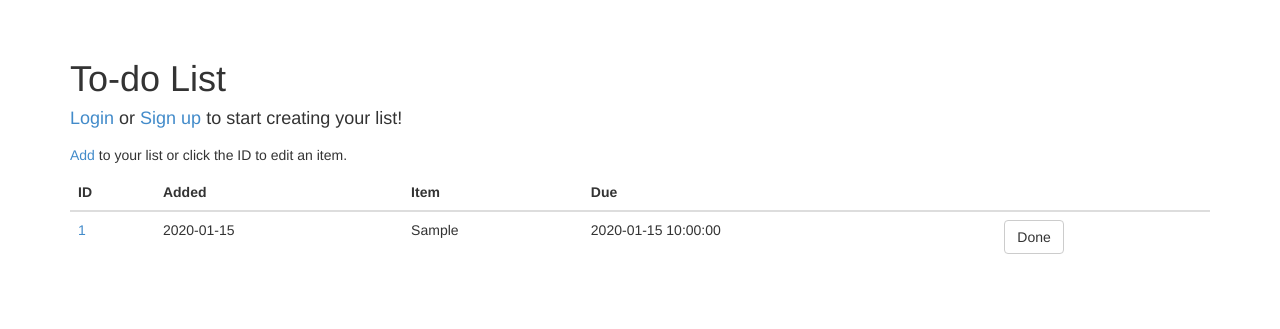
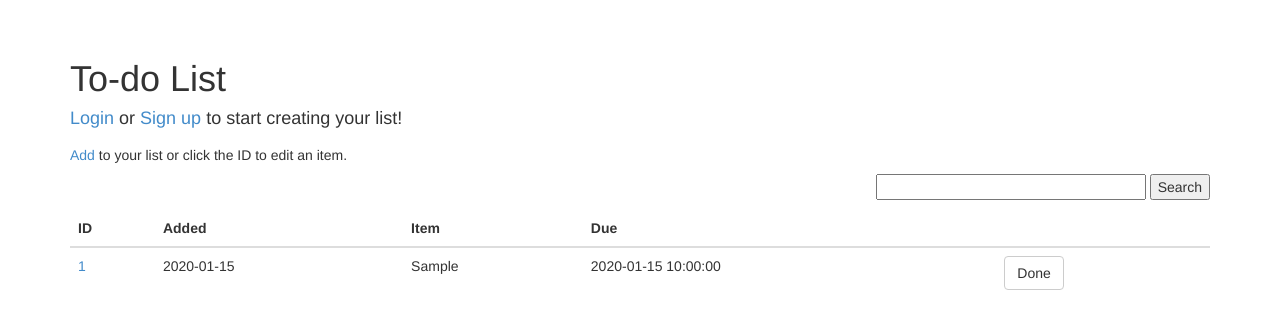
Before and after one commit to erictempleton1/TodoList, a Python web app: template todo/templates/list.html in a window 1280 px wide. Shown: the part 51-380 px from the top of the page. Run offline with Jinja, Linux system fonts and the light colour scheme; the template is opened without the code that fills it: most values are stand-ins (such as "Sample title", 1, 10 or a date in 2020); form fields are guessed from the names that the template uses; some libraries are stand-ins or nearby versions.

Commit message:
added search box to layout, and strted view logic

```diff
--- a/todo/templates/list.html
+++ b/todo/templates/list.html
@@ -3,6 +3,17 @@
 {% block content %}
 
 <h5><a href='/create'>Add</a> to your list or click the ID to edit an item.</h5>
+	<div class="pull-right">
+		<form class="form-horizontal" action="{{ url_for('display_list') }}" method="post" name="search_item">
+				{{ form.hidden_tag() }}
+
+				{{ form.search_item(size=30) }}
+					<input type="submit" value="Search">
+				</p>
+
+		</form>
+    </div>
+
 	<table class="table table-hover">
 		<thead>
 			<tr>
--- a/todo/views.py
+++ b/todo/views.py
@@ -118,7 +118,7 @@ def display_list():
     if 'logged_in' in session:
         user = User.query.filter_by(email=g.user.email).first()
         get_list = user.user_list.all() # queries user_list db relation
-        return render_template('list.html', get_list=get_list, user=g.user.name)
+        return render_template('list.html', get_list=get_list, user=g.user.name, form=form)
 
 @app.route('/remove/<int:id_delete>')
 def remove_item(id_delete):
```
